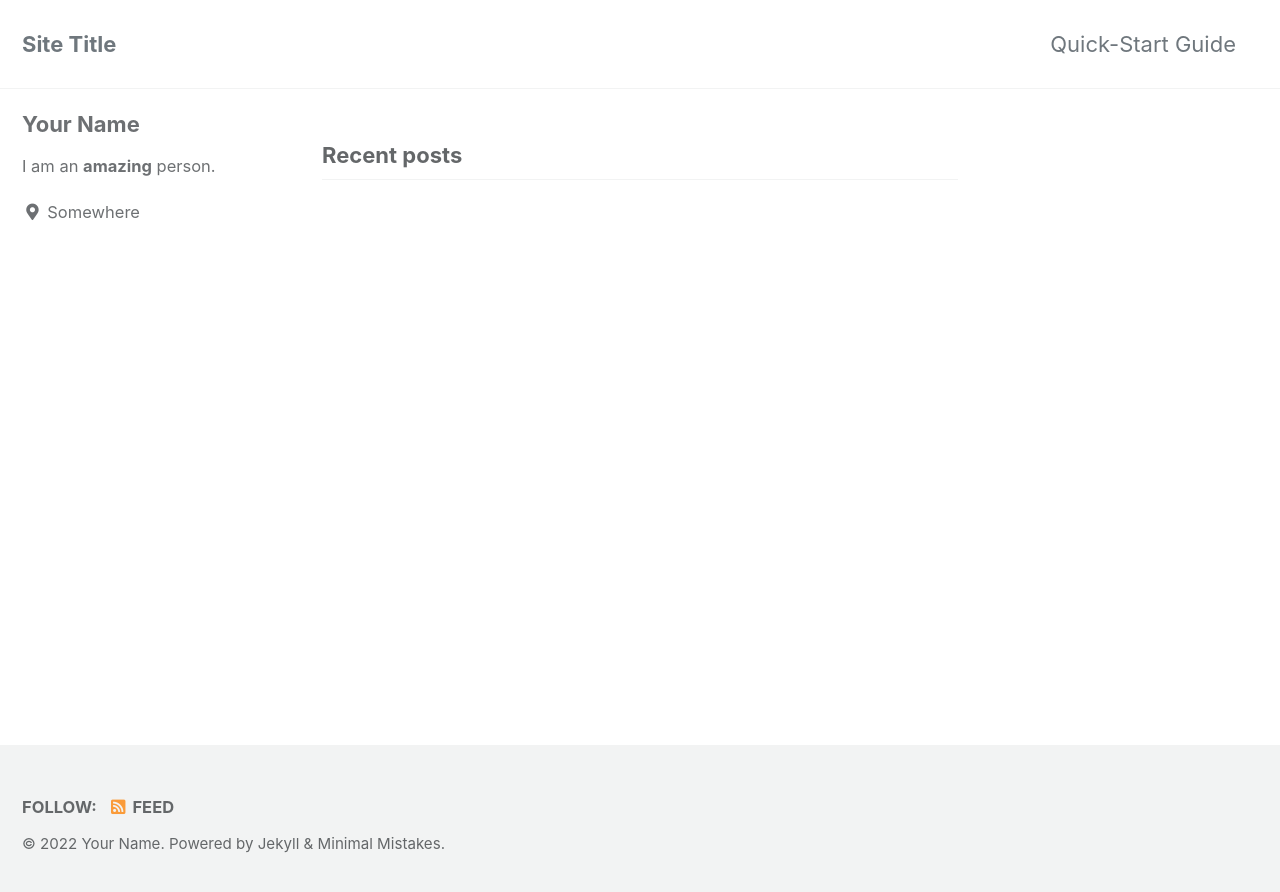
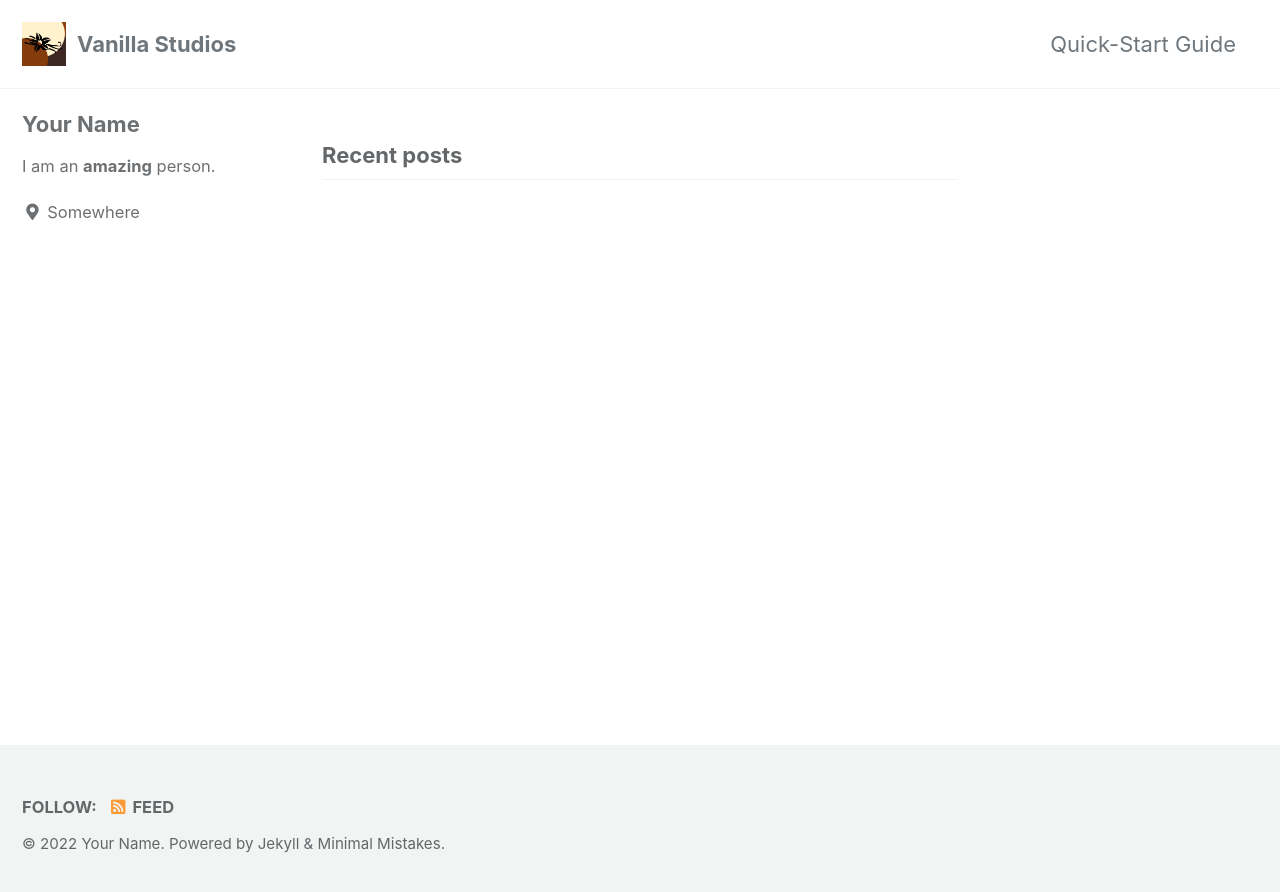
Before and after one commit to Vanilla-Studios/Vanilla-Studio.github.io, a Jekyll site: the page built from index.html, in a window 1280 px wide. Shown: the top 892 px of the page. Built offline with Jekyll 4.4.1, drawn with Linux system fonts in a browser that asks for light colours; cached includes are drawn as plain includes; the list of posts is cut into pages by our own code.

Commit message:
Few Changes

```diff
--- a/_config.yml
+++ b/_config.yml
@@ -16,17 +16,17 @@ minimal_mistakes_skin    : "default" # "air", "aqua", "contrast", "dark", "dirt"
 
 # Site Settings
 locale                   : "en-US"
-title                    : "Site Title"
+title                    : "Vanilla Studios"
 title_separator          : "-"
 subtitle                 : # site tagline that appears below site title in masthead
 name                     : "Your Name"
 description              : "An amazing website."
-url                      : # the base hostname & protocol for your site e.g. "https://mmistakes.github.io"
+url                      : "vanillastudios.co.uk"
 baseurl                  : # the subpath of your site, e.g. "/blog"
 repository               : # GitHub username/repo-name e.g. "mmistakes/minimal-mistakes"
-teaser                   : # path of fallback teaser image, e.g. "/assets/images/500x300.png"
-logo                     : # path of logo image to display in the masthead, e.g. "/assets/images/88x88.png"
-masthead_title           : # overrides the website title displayed in the masthead, use " " for no title
+teaser                   : "/assets/tabicon.png"
+logo                     : "/assets/logo.png"
+masthead_title           : "Vanilla Studios"
 # breadcrumbs            : false # true, false (default)
 words_per_minute         : 200
 comments:
```
Also changed, not shown: assets/logo.png (added), assets/tabicon.png (added).
